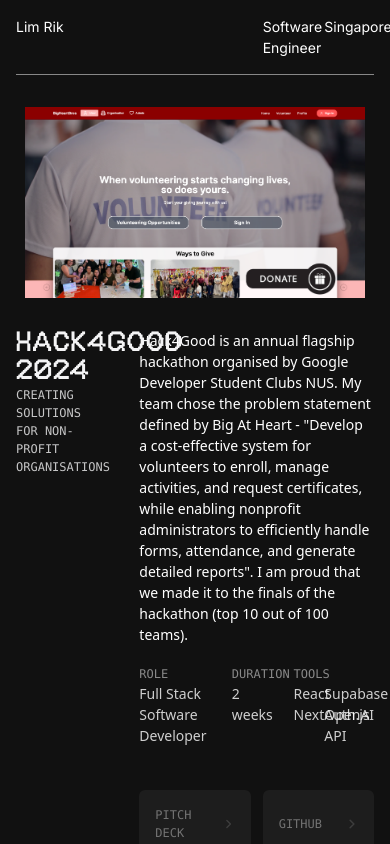
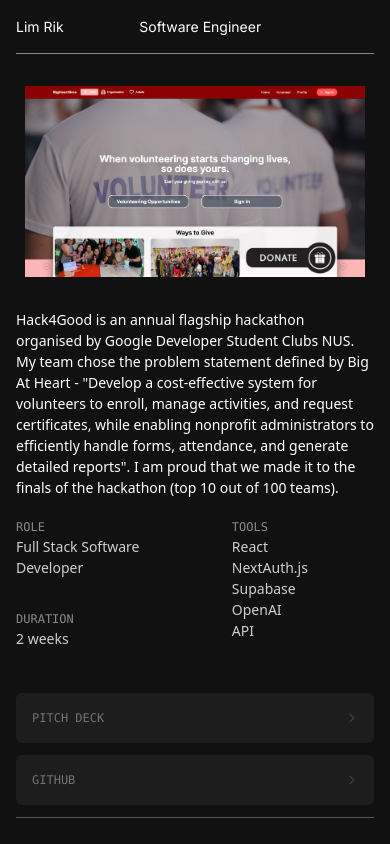
Before and after one commit to limrik/portfolio, a Next.js app in the folder portfolio/: page /big-heart-bros in a window 390 px wide. Shown: the top 844 px of the page. Built offline with nearby package versions, Linux system fonts and the light colour scheme.

Commit message:
Make webpage responsive

```diff
--- a/portfolio/src/app/page.tsx
+++ b/portfolio/src/app/page.tsx
@@ -9,7 +9,7 @@
     <main>
       <section className="my-6 grid-layout text-white">
         {/* about me */}
-        <div className="flex flex-col col-start-1 col-span-5 gap-3">
+        <div className="flex flex-col col-start-1 col-end-13 gap-3 md:col-span-5 ">
           <p className="caption">About me</p>
           <p className="body">
             Hey there, I am Rik. I am currently a second year Computer Science
@@ -24,10 +24,15 @@
         </div>
 
         {/* work experience */}
-        <div className="grid grid-cols-6 gap-3 col-start-7 col-end-13">
+        <div className="grid grid-cols-6 gap-3 col-start-1 col-end-13 md:col-start-7">
           <p className="caption col-start-1 col-span-2">Work Experience</p>
-          <p className="caption col-start-3">Role</p>
-          <p className="caption col-start-5">Duration</p>
+          <p className="caption col-start-4 col-span-2 md:hidden">
+            Role & Duration
+          </p>
+          <p className="hidden md:inline caption col-start-4 md:col-start-3">
+            Role
+          </p>
+          <p className="hidden md:inline caption col-start-5">Duration</p>
           <WorkExperience
             company="Jurong Town Corporation"
             role="Software Engineering Intern"
@@ -52,7 +57,7 @@
         </div>
       </section>
 
-      <div className="grid relative z-10 col-start-1 col-end-13 grid-cols-3 grid-gap">
+      <div className="grid relative z-10 col-start-1 col-end-13 md:grid-cols-3 grid-gap">
         {/* column 1 */}
         <div className="flex flex-col gap-4">
           <ProjectCard
@@ -100,13 +105,14 @@
 function WorkExperience(props: any) {
   return (
     <>
-      <h1 className="col-span-2 col-start-1 text-white body">
+      <h1 className="col-span-3 col-start-1 md:col-span-2 text-white body">
         {props.company}
       </h1>
-      <h1 className="col-span-2 col-start-3 text-white body opacity-80">
+      <h1 className="col-span-3 col-start-4 md:col-start-3 md:col-span-2 text-white body opacity-80">
         {props.role}
+        <h1 className="md:hidden">{props.duration}</h1>
       </h1>
-      <h1 className="col-span-2 col-start-5 text-white body opacity-80">
+      <h1 className="hidden md:inline col-span-2 col-start-5 md: text-white body opacity-80">
         {props.duration}
       </h1>
     </>
--- a/portfolio/src/components/Divider.tsx
+++ b/portfolio/src/components/Divider.tsx
@@ -2,7 +2,7 @@
 
 function Divider() {
   return (
-    <hr className="col-start-5 col-end-13 border-[.5x] border-white/[.30] border-solid"></hr>
+    <hr className="col-start-1 md:col-start-5 col-end-13 border-[.5x] border-white/[.30] border-solid"></hr>
   )
 }
 
--- a/portfolio/src/components/LinkCard.tsx
+++ b/portfolio/src/components/LinkCard.tsx
@@ -5,8 +5,10 @@
     <a
       href={props.link}
       className={`${
-        props.col == "1" ? "col-start-9 col-end-13" : "col-start-5 col-end-9"
-      } caption group text-white/80 flex items-center p-4  bg-white/[0.1] rounded-md hover:bg-white/[0.2] hover:text-white`}
+        props.col == "1"
+          ? "md:col-start-9 md:col-end-13"
+          : "md:col-start-5 md:col-end-9"
+      } col-start-1 col-end-13 caption group text-white/80 flex items-center p-4  bg-white/[0.1] rounded-md hover:bg-white/[0.2] hover:text-white`}
     >
       <p>{props.children}</p>
       <svg
--- a/portfolio/src/components/Navbar.tsx
+++ b/portfolio/src/components/Navbar.tsx
@@ -23,8 +23,10 @@
         <h1>Lim Rik</h1>
       </Link>
 
-      <p className="col-span-2 col-start-9">Software Engineer</p>
-      <p className="col-span-2">Singapore</p>
+      <p className="col-span-6 md:col-start-7 md:col-span-3 lg:col-start-7 lg:col-span-2">
+        Software Engineer
+      </p>
+      <p className="hidden col-span-2 lg:inline lg:col-start-9">Singapore</p>
     </nav>
   )
 }
--- a/portfolio/src/components/ProjectBody.tsx
+++ b/portfolio/src/components/ProjectBody.tsx
@@ -2,7 +2,7 @@
 
 function ProjectBody(props: any) {
   return (
-    <div className="grid-gap col-start-5 col-end-13 mb-2 text-white">
+    <div className="grid-gap col-start-1 md:col-start-5 col-end-13 mb-2 text-white">
       {props.title !== undefined && (
         <h2 className="mt-4 mb-2 h2">✶ {props.title}</h2>
       )}
--- a/portfolio/src/components/ProjectDetails.tsx
+++ b/portfolio/src/components/ProjectDetails.tsx
@@ -17,21 +17,36 @@
       </p>
     ))
 
+  const smTools = props.tools.map((tool: string, index: number) => (
+    <p className="text-white/80 body" key={index}>
+      {tool}
+    </p>
+  ))
+
   return (
     <>
-      <div className="col-start-5 col-end-8 mb-8">
+      <div className="col-start-1 col-end-7 md:col-start-5 md:col-end-8 mb-8">
         <p className="text-white caption">Role</p>
         <p className="text-white/80 body">{props.role}</p>
+
+        {/* small screens */}
+        <p className="md:hidden mt-8 text-white caption">Duration</p>
+        <p className="md:hidden text-white/80 body">{props.duration}</p>
       </div>
-      <div className="col-start-8 col-end-10 mb-8">
+      <div className="md:hidden col-start-8">
+        <p className="text-white caption">Tools</p>
+        <p className="text-white/80 body">{smTools}</p>
+      </div>
+      {/* middle and large screens */}
+      <div className="hidden md:inline col-start-8 col-end-10 mb-8">
         <p className="text-white caption">Duration</p>
         <p className="text-white/80 body">{props.duration}</p>
       </div>
-      <div className="col-start-10 col-end-11 mb-8">
+      <div className="hidden md:inline col-start-8 md:col-start-10 md:col-end-11 mb-8">
         <p className="text-white caption">Tools</p>
         {tools}
       </div>
-      <div className="col-start-11 col-end-12 mb-8">
+      <div className="hidden md:inline col-start-10 md:col-start-11 md:col-end-12 mb-8">
         <p className="text-white caption">&nbsp;</p>
         {tools2}
       </div>
--- a/portfolio/src/components/ProjectMedia.tsx
+++ b/portfolio/src/components/ProjectMedia.tsx
@@ -15,7 +15,7 @@
   return (
     <>
       <div
-        className={`grid overflow-hidden col-start-5 col-end-13 w-full bg-[#111111]
+        className={`grid overflow-hidden col-start-1 md:col-start-5 col-end-13 w-full bg-[#111111]
     ${
       props.pl ||
       props.pr ||
@@ -51,7 +51,9 @@
         </div>
       </div>
 
-      <p className="caption my-2 col-start-5 col-end-13">{props.children}</p>
+      <p className="caption mb-2 col-start-1 md:col-start-5 col-end-13">
+        {props.children}
+      </p>
     </>
   )
 }
--- a/portfolio/src/components/ProjectTitle.tsx
+++ b/portfolio/src/components/ProjectTitle.tsx
@@ -2,7 +2,7 @@
 
 function ProjectTitle(props: any) {
   return (
-    <div className="col-span-full col-end-4 sticky top-[5em] text-zinc-100">
+    <div className="hidden md:inline col-span-full col-end-4 sticky top-[5em] text-zinc-100">
       <h1 className="h1">{props.company}</h1>
       <p className="font-mono uppercase opacity-80 text-[12px]">
         {props.description}
```
